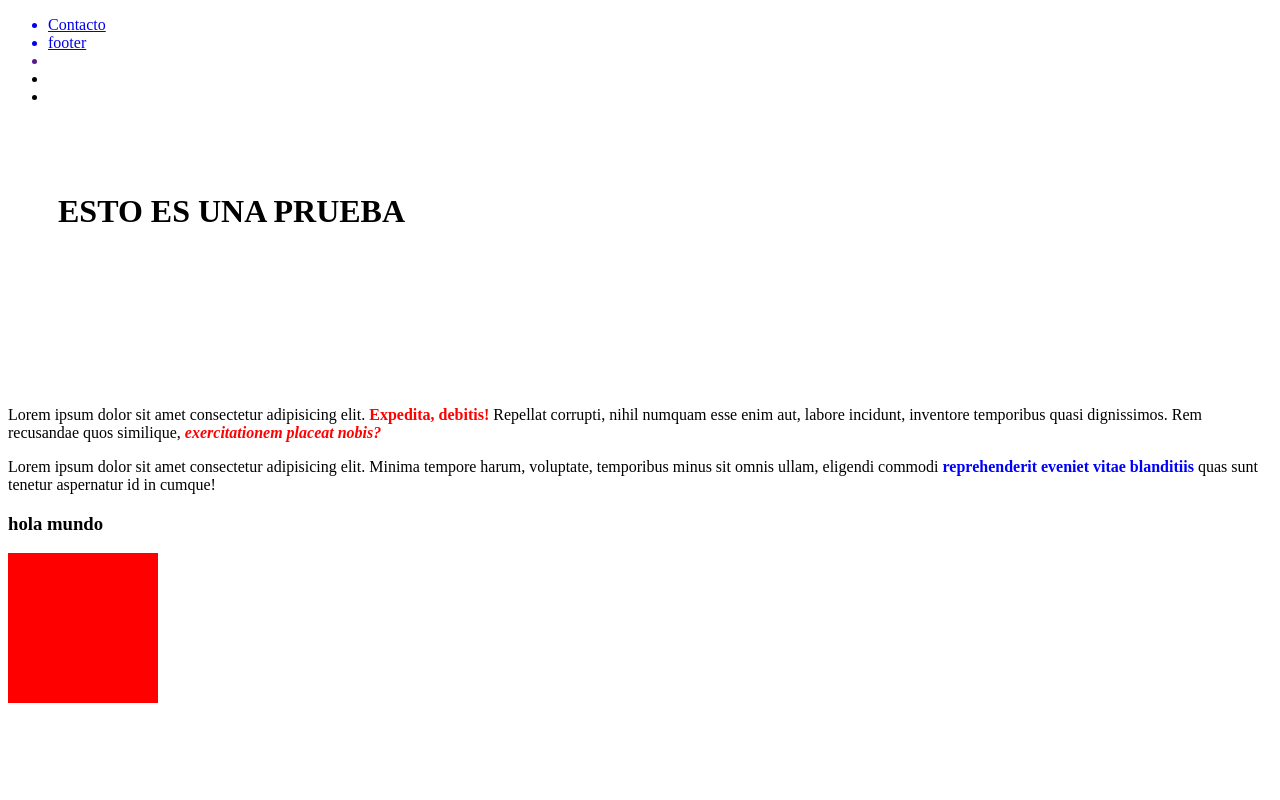
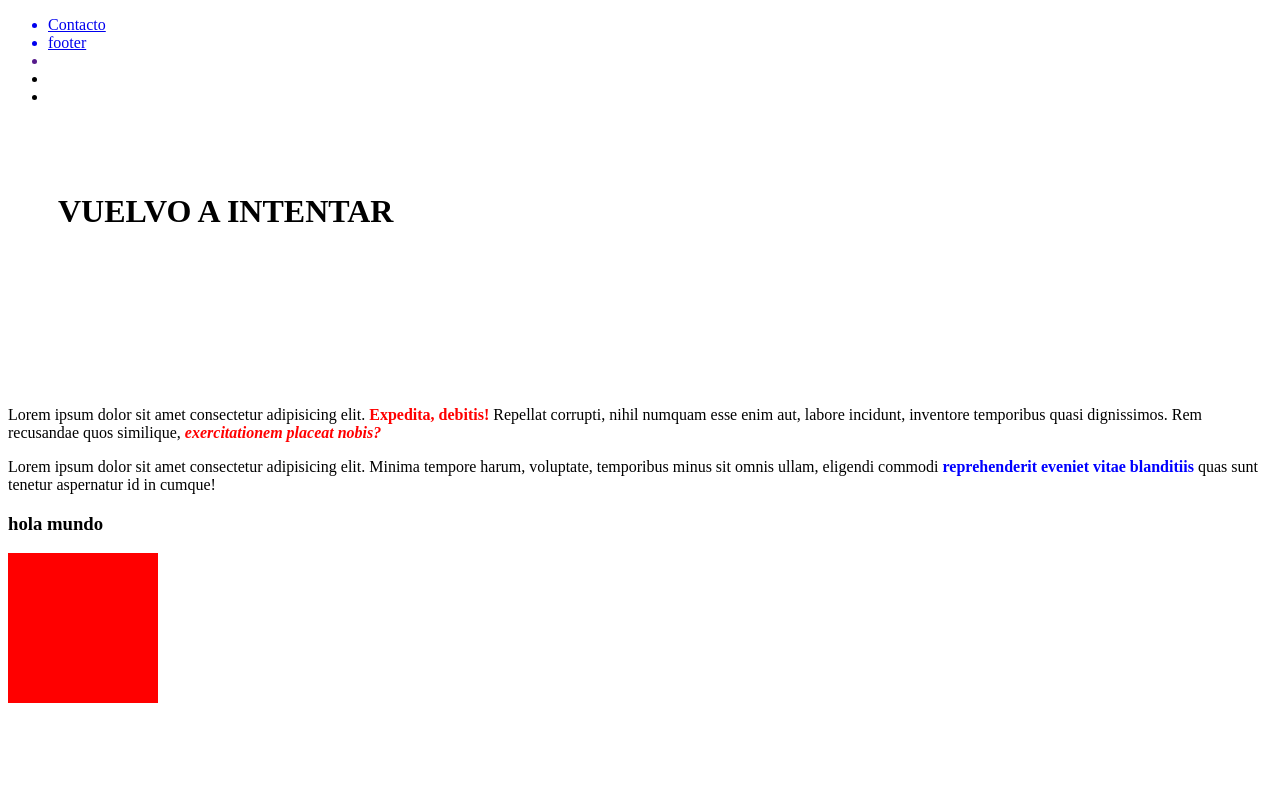
Before and after one commit to AngelesPini/repasoGeneral, a plain HTML site: page index.html in a window 1280 px wide. Shown: the top 800 px of the page. Drawn offline with Linux system fonts and the light colour scheme.

Commit message:
nuevo texto

```diff
--- a/index.html
+++ b/index.html
@@ -24,7 +24,7 @@
 
 
         <div class="tituloHeader">
-        <h1>ESTO ES UNA PRUEBA</h1>
+        <h1>VUELVO A INTENTAR</h1>
         </div>
 
     </header>
```
